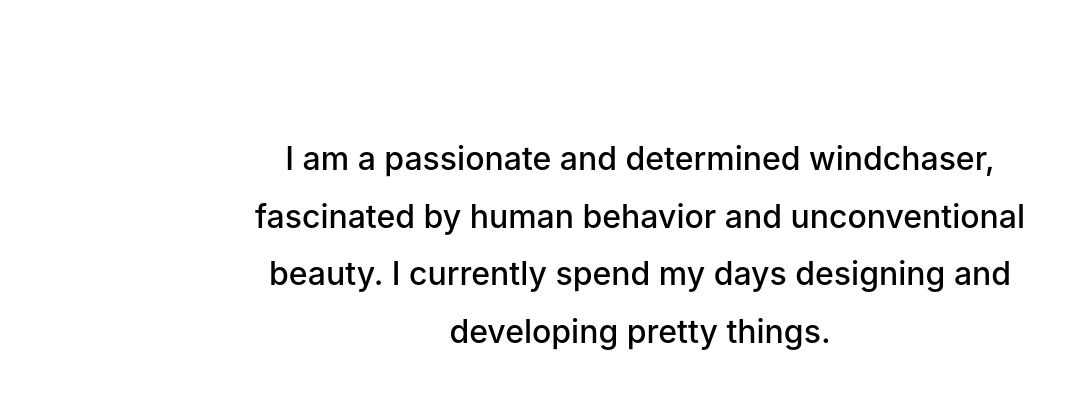
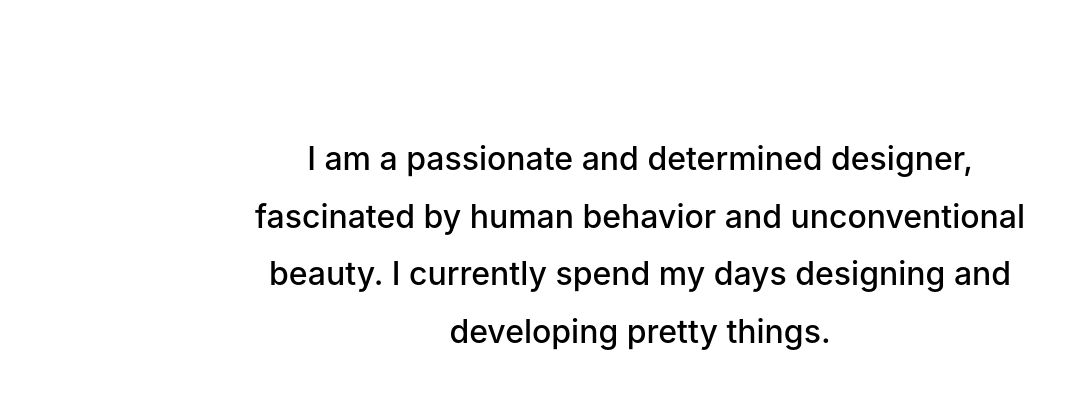
Before and after one commit to if314/HW19, a website: page index.html in a window 1280 px wide. Shown: the part 62-467 px from the top of the page, without its empty margins (0-1086 px from the left). Drawn offline with Linux system fonts and the light colour scheme.

Commit message:
index
image and copy fixes

```diff
--- a/css/pages.css
+++ b/css/pages.css
@@ -18,13 +18,13 @@ h4{
 
 .img1{
     position: relative;
- background-image: url('../img/bg-showcase-1.jpg');
+ background-image: url('../img/bg-showcase-2.jpg');
   background-size: cover;
 
 }
 .img2{
     position: relative;
- background-image: url('../img/bg-showcase-2.jpg');
+ background-image: url('../img/bg-showcase-1.jpg');
   background-size: cover;
 
 }
--- a/index.html
+++ b/index.html
@@ -57,7 +57,7 @@
     <div class="container">
       <div class="row">
         <div class="col-xl-9 mx-auto">
-          <h1 class="mb-5">I am a passionate and determined windchaser, fascinated by human behavior and unconventional beauty. I currently spend my days designing and developing pretty things.
+          <h1 class="mb-5">I am a passionate and determined designer, fascinated by human behavior and unconventional beauty. I currently spend my days designing and developing pretty things.
 </h1>
         </div>
 
```
Also changed, not shown: img/ceb/featureceb copy.png, 3 other files.
